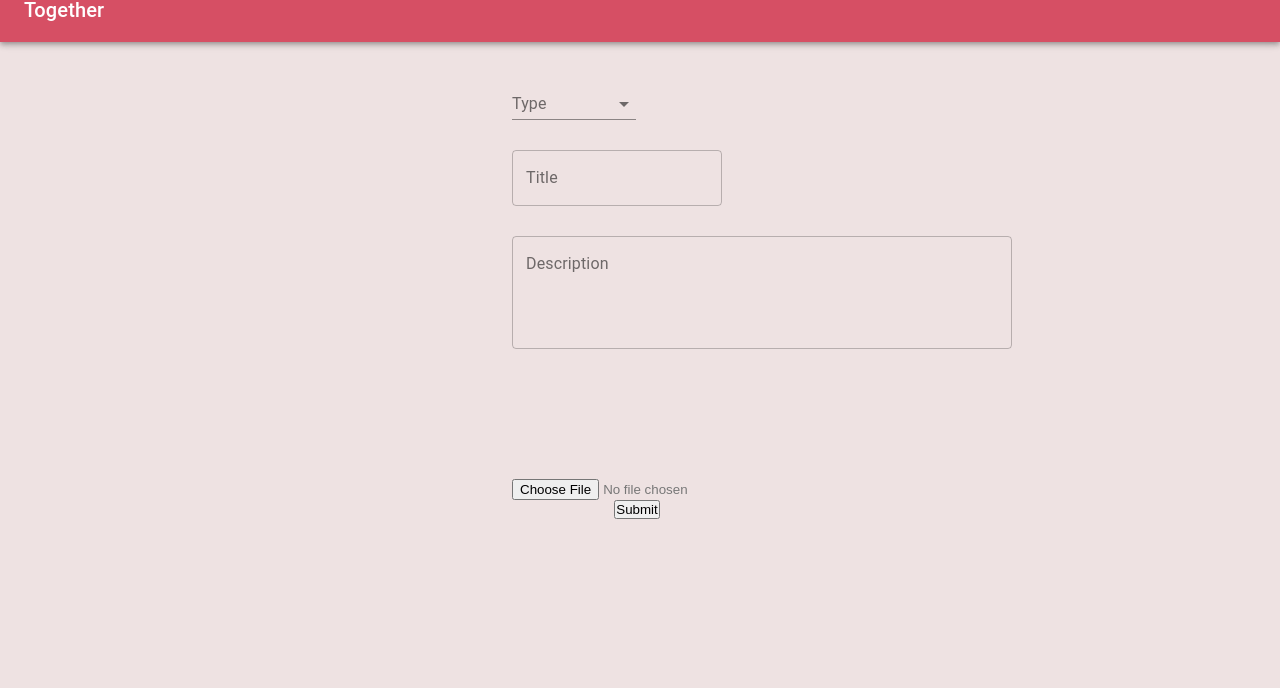
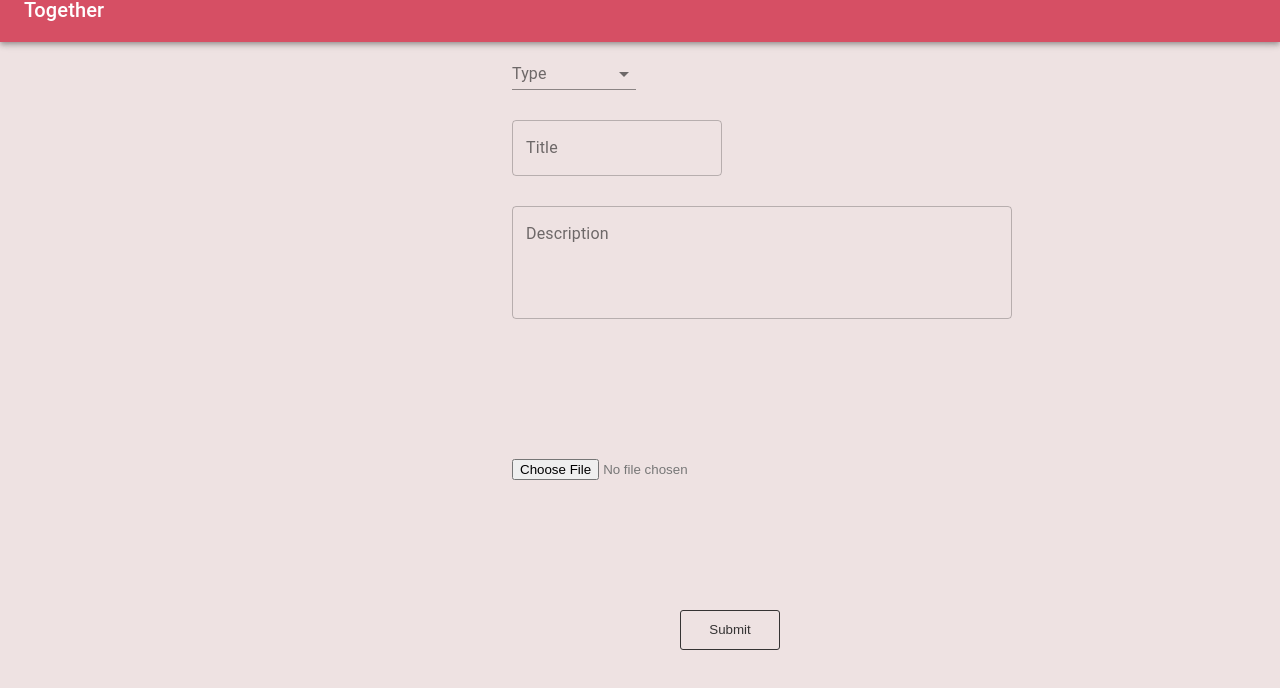
Before and after one commit to together-project-5/MERAKI_Academy_Project_5, a React (Create React App) app in the folder frontend/: page /createPost in a window 1280 px wide. Shown: the top 688 px of the page. Built offline with nearby package versions, Linux system fonts and the light colour scheme.

Commit message:
create post style

```diff
--- a/frontend/src/components/upload/upload.css
+++ b/frontend/src/components/upload/upload.css
@@ -1,5 +1,4 @@
 .typePosts {
-  margin-top: 30px;
   margin-left: 40%;
 }
 .descriptionPosts {
@@ -39,3 +38,20 @@
   margin-left: 84.3vh;
   margin-top: 10vh;
 }
+.img-upload{
+  height: 240px !important;
+  width: 400px;
+}
+
+.buttonSubmit {
+  margin-left: 85vh;
+  height: 40px;
+  width: 100px;
+  border: solid 1px rgb(53, 51, 51);
+  color:rgb(53, 51, 51);
+  outline: 0;
+  cursor: pointer;
+  border-radius: 3px;
+  font-weight: 400px;
+  background-color: transparent;
+}
--- a/frontend/src/components/upload/upload.js
+++ b/frontend/src/components/upload/upload.js
@@ -125,9 +125,11 @@ const Upload = () => {
             style={{ height: "300px" }}
           />
         )}
-        <button onClick={handleSubmitFile}>Submit</button>
       </div>
+
+        <button className="buttonSubmit" onClick={handleSubmitFile}>Submit</button>
     </div>
+
   );
 };
 export default Upload;
```
